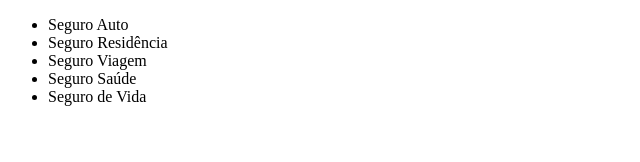
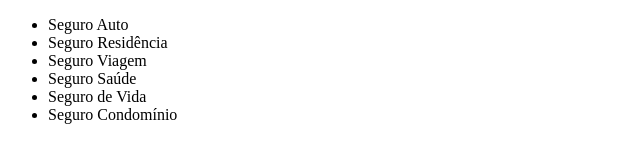
Before and after one commit to leveau10/git-learn, a plain HTML site: page index.html in a window 1280 px wide. Shown: the whole page, without its empty margins (0-640 px from the left). Drawn offline with Linux system fonts and the light colour scheme.

Commit message:
Added seguro condomínio at services

```diff
--- a/index.html
+++ b/index.html
@@ -11,6 +11,7 @@
 		<li>Seguro Viagem</li>
 		<li>Seguro Saúde</li>
 		<li>Seguro de Vida</li>
+		<li>Seguro Condomínio</li>
 	</ul>
 </body>
 </html>
```
